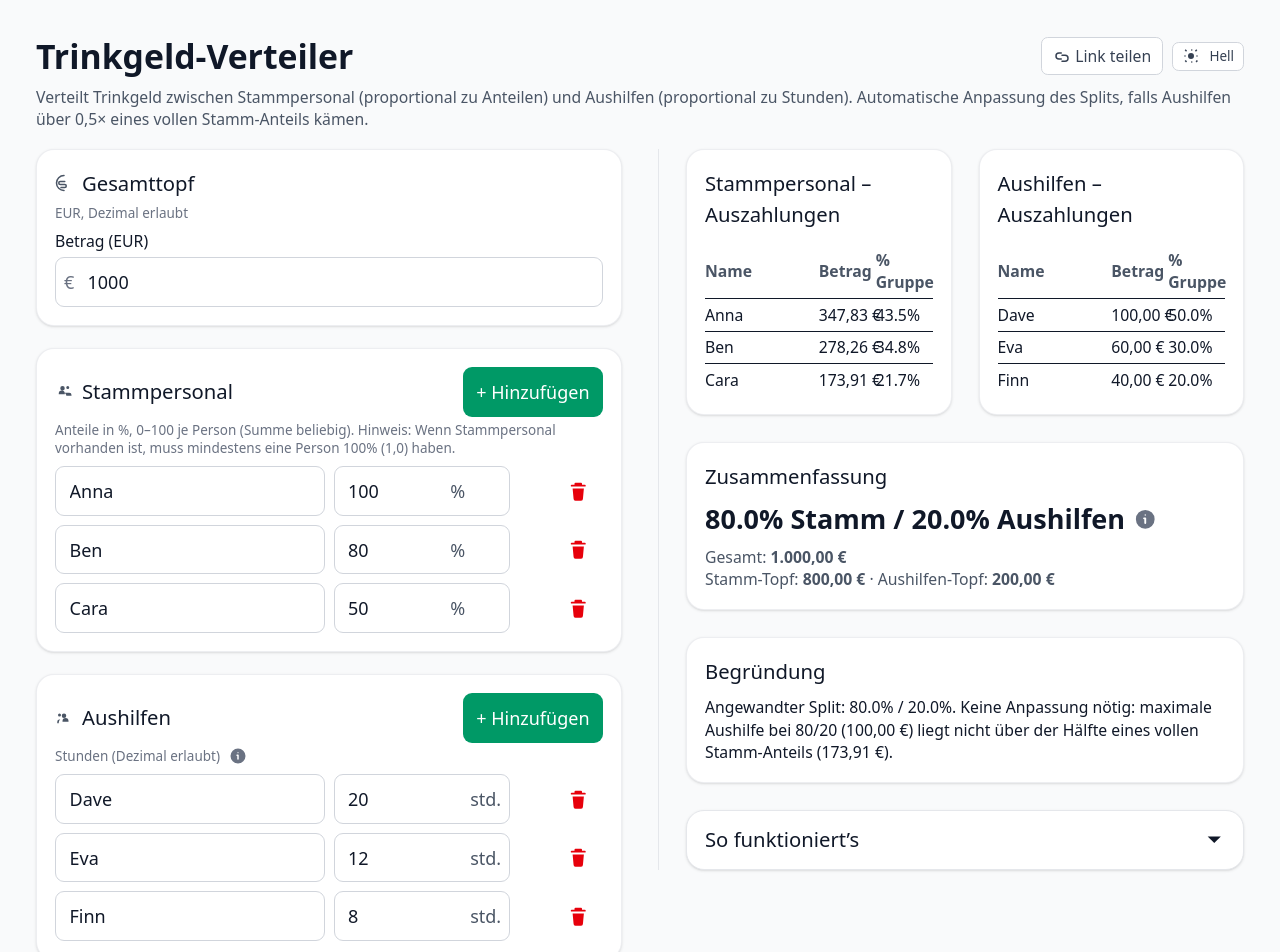
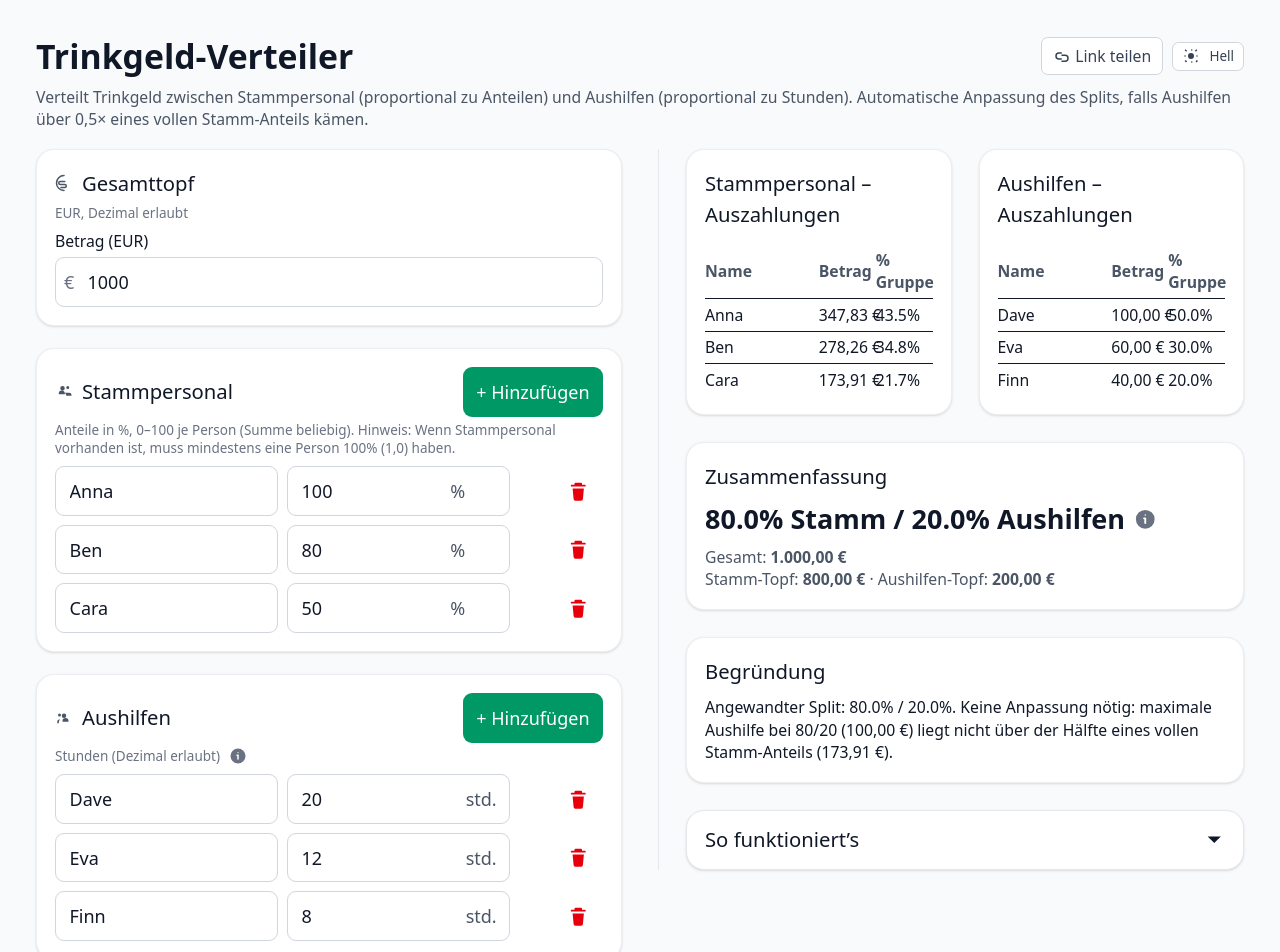
Before and after one commit to gorferma/trinkgeld-verteiler, a React (Vite) app: page / in a window 1280 px wide. Shown: the top 952 px of the page. Built offline with nearby package versions, Linux system fonts and the light colour scheme.

Commit message:
fix(tablet): make numbers visible — widen input cols on md, reduce input right-padding, and keep %/std. suffix near edge

```diff
--- a/src/App.tsx
+++ b/src/App.tsx
@@ -547,8 +547,8 @@ export default function App() {
                 <div key={s.id} className="grid grid-cols-12 gap-2 items-center">
                   <input aria-label="Name" placeholder="Name" value={s.name}
                     onChange={e => setStaff(prev => prev.map(x => x.id===s.id? {...x, name: e.target.value}: x))}
-        className="col-span-6 h-11 rounded-lg border px-3 bg-white dark:bg-gray-900 border-gray-300 dark:border-gray-700 focus-ring" />
-                  <div className="col-span-4 relative group">
+        className="col-span-6 md:col-span-5 h-11 rounded-lg border px-3 bg-white dark:bg-gray-900 border-gray-300 dark:border-gray-700 focus-ring" />
+                  <div className="col-span-4 md:col-span-5 relative group">
                     {(() => {
                       const shareStr = staffShareInput[s.id] ?? toPercentString(s.share * 100)
                       const shareVal = Number((shareStr === '' || shareStr === '.' || shareStr === ',') ? '0' : shareStr.replace(',', '.'))
@@ -571,14 +571,14 @@ export default function App() {
                         const num = Number((committed || '0').replace(',', '.'))
                         setStaff(prev => prev.map(x => x.id===s.id? { ...x, share: Math.max(0, Math.min(1, Number.isFinite(num) ? num/100 : 0)) } : x))
                       }}
-              className={`w-full h-11 rounded-lg border pl-3 pr-24 lg:pr-28 bg-white dark:bg-gray-900 border-gray-300 dark:border-gray-700 focus-ring ${tooHigh ? 'border-red-300 focus:outline-none focus:ring-2 focus:ring-red-400' : ''}`} />
+              className={`w-full h-11 rounded-lg border pl-3 pr-12 md:pr-16 lg:pr-20 bg-white dark:bg-gray-900 border-gray-300 dark:border-gray-700 focus-ring ${tooHigh ? 'border-red-300 focus:outline-none focus:ring-2 focus:ring-red-400' : ''}`} />
                           {tooHigh && (
                             <p id={`share-hint-${s.id}`} className="mt-1 text-[11px] text-red-600">Max. 100 %</p>
                           )}
                         </>
                       )
                     })()}
-                    <span aria-hidden className="pointer-events-none absolute right-1 lg:right-10 top-1/2 -translate-y-1/2 text-gray-600">%</span>
+                    <span aria-hidden className="pointer-events-none absolute right-2 md:right-3 lg:right-10 top-1/2 -translate-y-1/2 text-gray-600">%</span>
                     <div className="absolute right-2 top-1/2 -translate-y-1/2 z-10 hidden lg:grid grid-rows-2 gap-0.5 lg:opacity-0 lg:group-hover:opacity-100 lg:group-focus-within:opacity-100 transition">
                       <button type="button" aria-label="+1%" title="+1%"
             className="h-11 w-11 md:h-5 md:w-5 rounded-lg border border-gray-300 dark:border-gray-700 bg-white dark:bg-gray-800 text-gray-700 dark:text-gray-200 leading-none hover:bg-gray-50 hover:dark:bg-gray-700 text-base md:text-xs shadow-sm md:shadow-none"
@@ -644,8 +644,8 @@ export default function App() {
                 <div key={h.id} className="grid grid-cols-12 gap-2 items-center">
                   <input aria-label="Name" placeholder="Name" value={h.name}
                     onChange={e => setHelpers(prev => prev.map(x => x.id===h.id? {...x, name: e.target.value}: x))}
-                    className="col-span-6 h-11 rounded-lg border px-3 bg-white dark:bg-gray-900 border-gray-300 dark:border-gray-700 focus-ring" />
-                  <div className="col-span-4 relative group">
+                    className="col-span-6 md:col-span-5 h-11 rounded-lg border px-3 bg-white dark:bg-gray-900 border-gray-300 dark:border-gray-700 focus-ring" />
+                  <div className="col-span-4 md:col-span-5 relative group">
                     <input aria-label="Stunden" type="text" inputMode="decimal" value={helperHoursInput[h.id] ?? String(h.hours)}
                       onChange={e => {
                         const raw = e.target.value
@@ -660,8 +660,8 @@ export default function App() {
                         const num = Number((committed || '0').replace(',', '.'))
                         setHelpers(prev => prev.map(x => x.id===h.id? { ...x, hours: Math.max(0, Number.isFinite(num) ? num : 0) } : x))
                       }}
-                      className="w-full h-11 rounded-lg border pl-3 pr-20 lg:pr-28 bg-white dark:bg-gray-900 border-gray-300 dark:border-gray-700 focus-ring" />
-                    <span aria-hidden className="pointer-events-none absolute right-1 md:right-2 top-1/2 -translate-y-1/2 text-gray-600">std.</span>
+                      className="w-full h-11 rounded-lg border pl-3 pr-12 md:pr-16 lg:pr-20 bg-white dark:bg-gray-900 border-gray-300 dark:border-gray-700 focus-ring" />
+                    <span aria-hidden className="pointer-events-none absolute right-2 md:right-3 top-1/2 -translate-y-1/2 text-gray-600">std.</span>
                     <div className="absolute right-2 top-1/2 -translate-y-1/2 z-10 hidden lg:grid grid-rows-2 gap-0.5 lg:opacity-0 lg:group-hover:opacity-100 lg:group-focus-within:opacity-100 transition">
                       <button type="button" aria-label="+0,25 h" title="+0,25 h"
                         className="h-11 w-11 md:h-5 md:w-5 rounded-lg border border-gray-300 dark:border-gray-700 bg-white dark:bg-gray-800 text-gray-700 dark:text-gray-200 leading-none hover:bg-gray-50 hover:dark:bg-gray-700 text-base md:text-xs"
```
